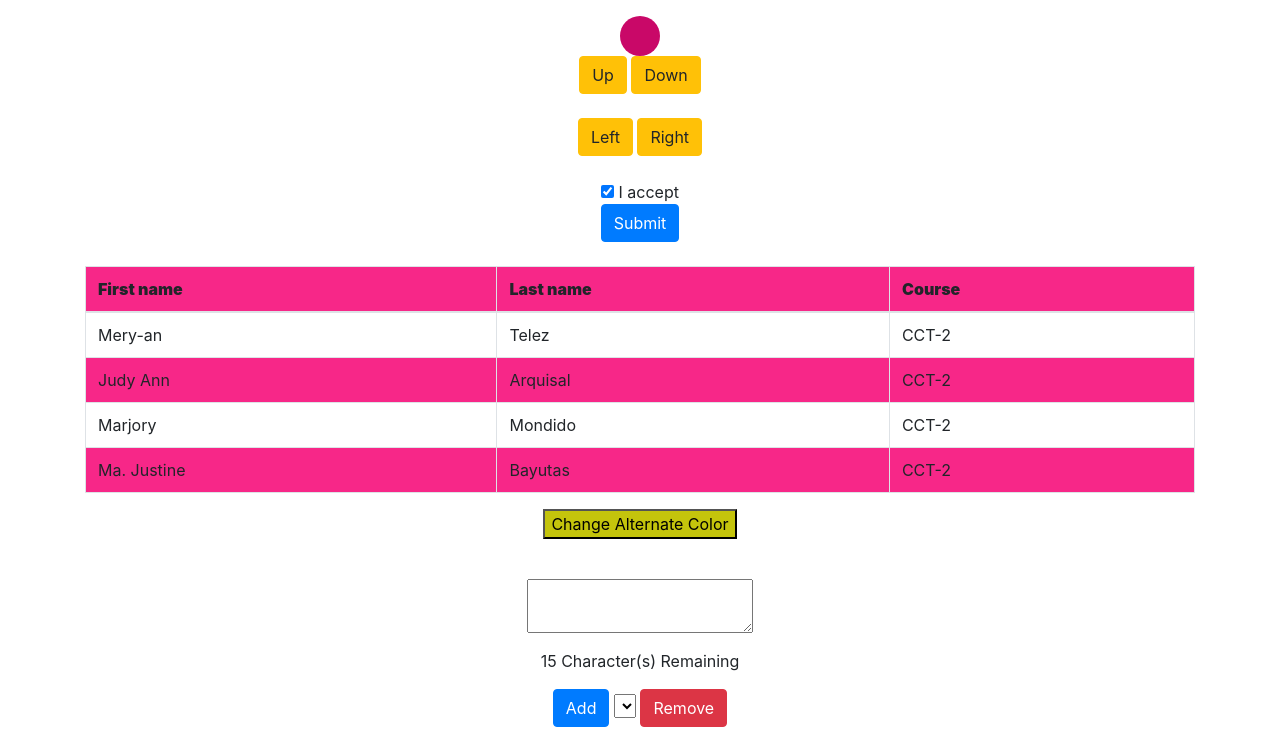
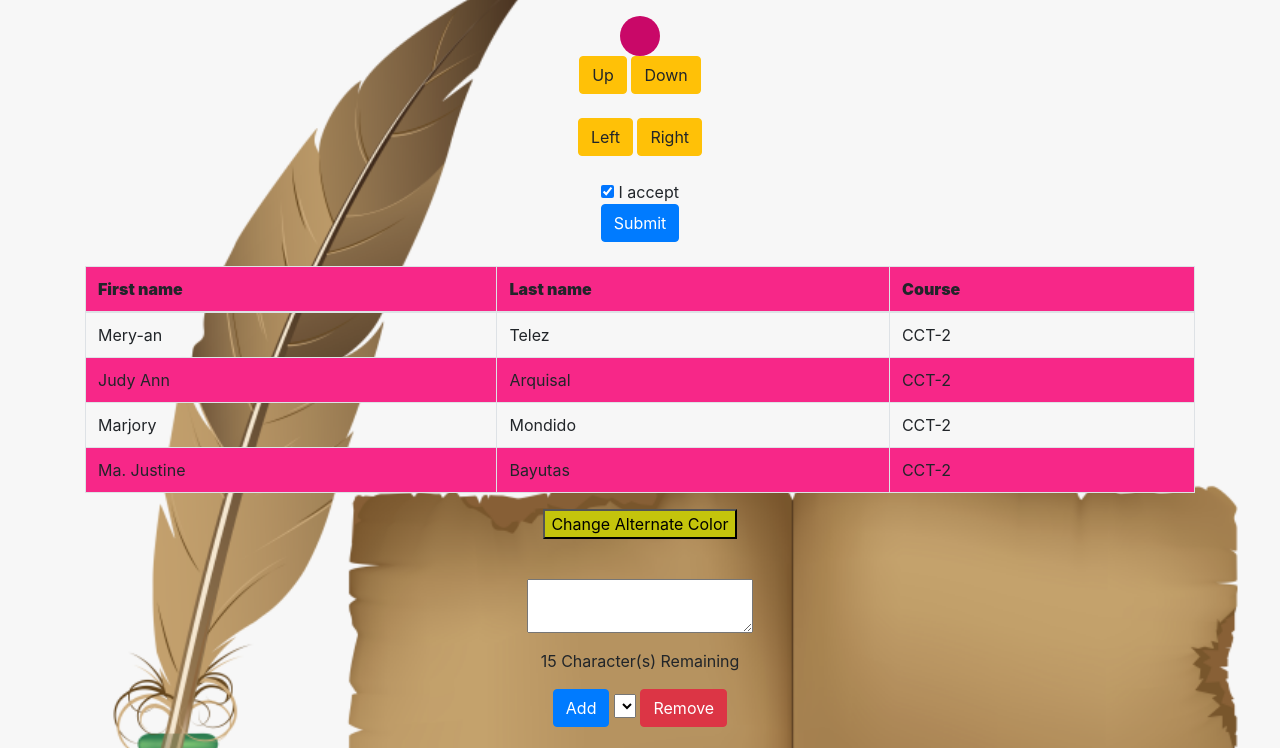
Before and after one commit to Ann143/jQuery, a plain HTML site: page index.html in a window 1280 px wide. Shown: the part 88-836 px from the top of the page. Drawn offline with nearby package versions, Linux system fonts and the light colour scheme.

Commit message:
modified

```diff
--- a/index.html
+++ b/index.html
@@ -12,7 +12,7 @@ j<!DOCTYPE html>
 
   <style>
     body {
-      background-image: url(pen.jpg);
+      background-image: url(back.png);
       background-size: cover;
       background-repeat: no-repeat;
     }
```
Also changed, not shown: back.png (added).
